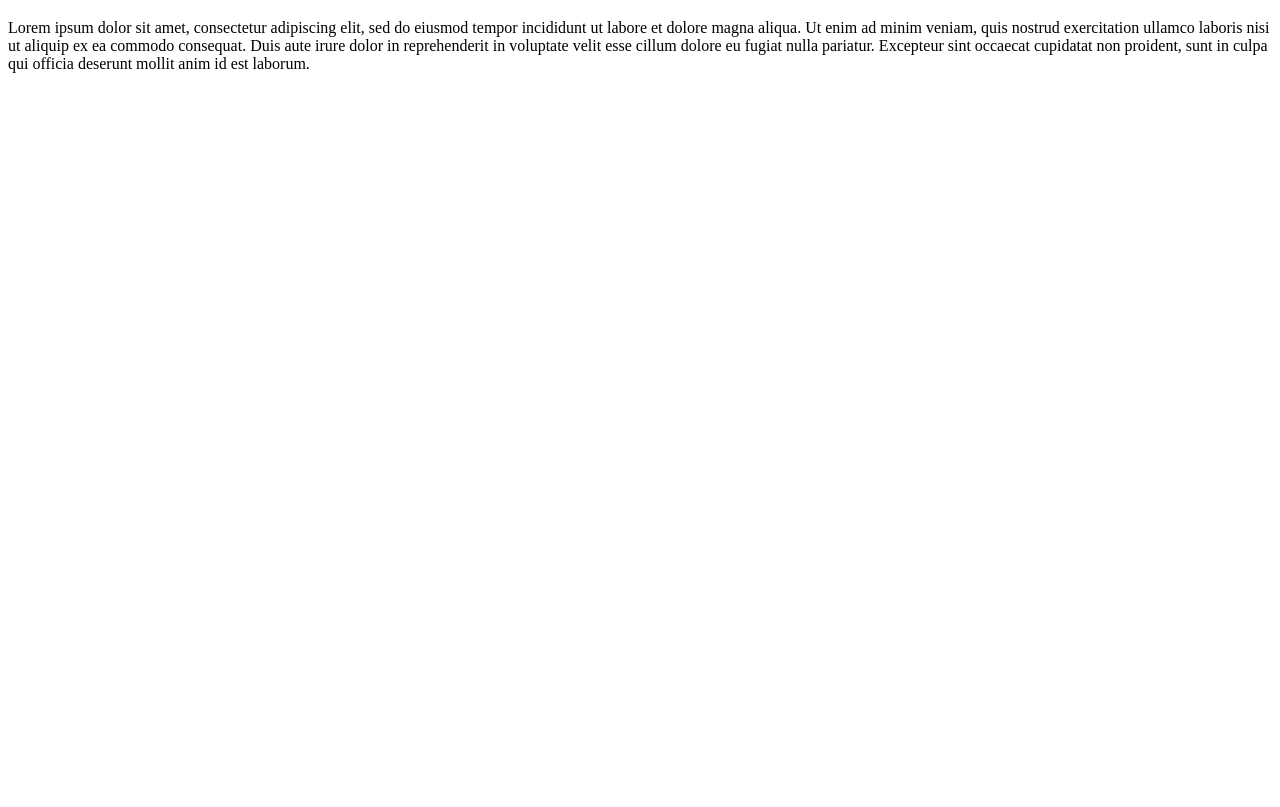
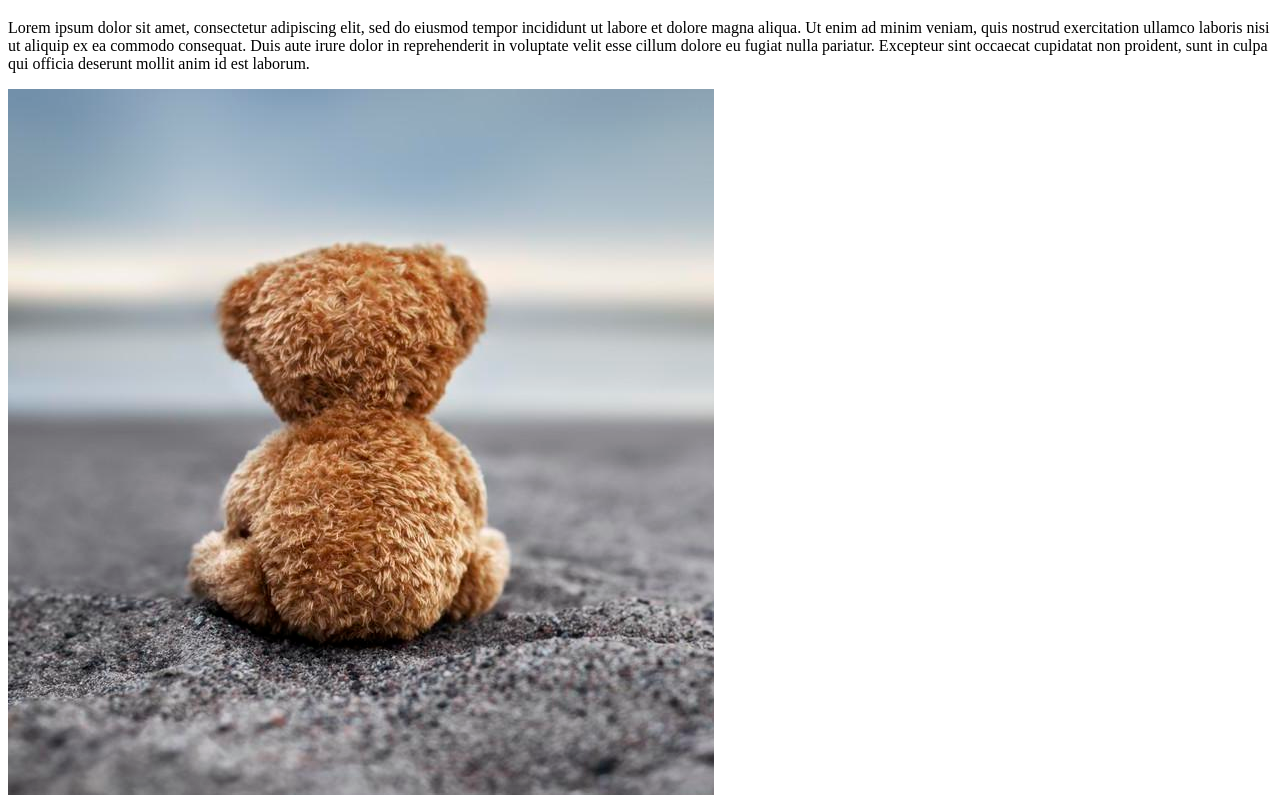
Before and after one commit to luboshenko/luboshenko.github.io, a plain HTML site: page index.html in a window 1280 px wide. Shown: the part 61-868 px from the top of the page. Before the commit the page ends 800 px from the top, so only its background shows below. Drawn offline with Linux system fonts and the light colour scheme.

Commit message:
Add picture to the index

```diff
--- a/index.html
+++ b/index.html
@@ -4,5 +4,6 @@
     <body>
         <h1>TEST PAGE</h1>
         <p>Lorem ipsum dolor sit amet, consectetur adipiscing elit, sed do eiusmod tempor incididunt ut labore et dolore magna aliqua. Ut enim ad minim veniam, quis nostrud exercitation ullamco laboris nisi ut aliquip ex ea commodo consequat. Duis aute irure dolor in reprehenderit in voluptate velit esse cillum dolore eu fugiat nulla pariatur. Excepteur sint occaecat cupidatat non proident, sunt in culpa qui officia deserunt mollit anim id est laborum.</p>
+        <img src="img/teddy.jpg" />
     </body>
 </html>
```
